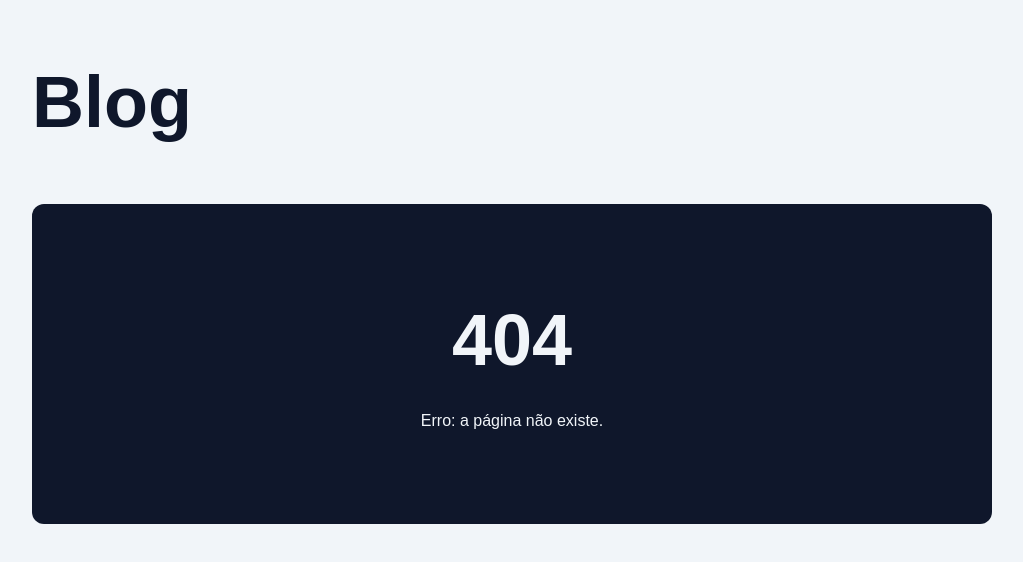
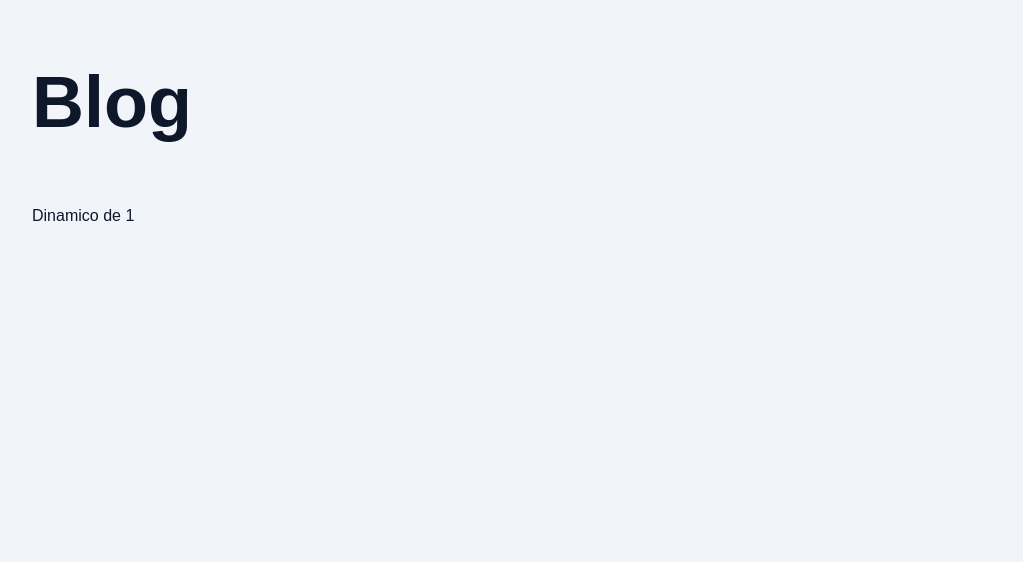
Before and after one commit to marlonnl/blog-nextjs, a Next.js app: page /post/1 in a window 1280 px wide. Before the commit this address had no page. Shown: the top 562 px of the page, without its empty margins (128-1151 px from the left). Built offline with nearby package versions, Linux system fonts and the light colour scheme.

Commit message:
✨ feat: created a dynamic route to post/[slug]

```diff
--- /dev/null
+++ b/src/app/post/[slug]/page.tsx
@@ -0,0 +1,9 @@
+type PostSlugPageProps = {
+  params: Promise<{ slug: string }>
+}
+
+export default async function PostSlugPage({ params }: PostSlugPageProps) {
+  const { slug } = await params
+
+  return <p>Dinamico de {slug}</p>
+}
```
